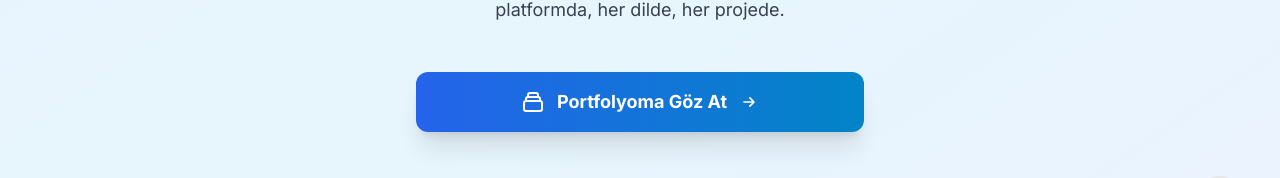
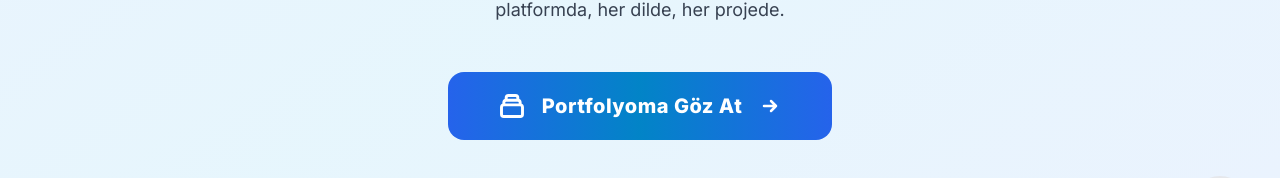
Before and after one commit to mobilteknolojileri/goldsword-portfolio, a Next.js app: page / in a window 1280 px wide. Shown: the part 536-714 px from the top of the page. Built offline with nearby package versions, Linux system fonts and the light colour scheme; no server answers.

Commit message:
feat: integrate featured apps and refine hero section UI

```diff
--- a/app/page.tsx
+++ b/app/page.tsx
@@ -4,6 +4,7 @@ import { useEffect } from 'react'
 import Navbar from '@/components/layout/Navbar'
 import Hero from '@/features/hero'
 import Experience from '@/features/experience'
+import FeaturedApps from '@/features/featured-apps'
 import Research from '@/features/research'
 import Testimonials from '@/features/testimonials'
 import Contact from '@/features/contact'
@@ -62,6 +63,10 @@ export default function Home() {
                     </ScrollReveal>
 
                     <ScrollReveal>
+                        <FeaturedApps />
+                    </ScrollReveal>
+
+                    <ScrollReveal>
                         <Research />
                     </ScrollReveal>
 
--- a/features/hero/index.tsx
+++ b/features/hero/index.tsx
@@ -43,15 +43,15 @@ const Hero = () => {
                     </p>
 
                     <div className="flex justify-center mb-8 md:mb-12 px-4">
-                        <Link href="/portfolio" className="w-full max-w-md">
-                            <button className="group relative w-full px-8 py-4 bg-gradient-to-r from-primary-600 to-accent-600 hover:from-primary-700 hover:to-accent-700 text-white text-lg font-bold rounded-xl shadow-xl hover:shadow-2xl transition-all duration-300 transform hover:scale-105">
-                                <span className="flex items-center justify-center gap-3">
-                                    <svg className="w-6 h-6 flex-shrink-0" fill="none" viewBox="0 0 24 24" stroke="currentColor">
-                                        <path strokeLinecap="round" strokeLinejoin="round" strokeWidth={2} d="M19 11H5m14 0a2 2 0 012 2v6a2 2 0 01-2 2H5a2 2 0 01-2-2v-6a2 2 0 012-2m14 0V9a2 2 0 00-2-2M5 11V9a2 2 0 012-2m0 0V5a2 2 0 012-2h6a2 2 0 012 2v2M7 7h10" />
+                        <Link href="/portfolio" className="w-full max-w-sm">
+                            <button className="group relative w-full px-8 py-5 bg-gradient-to-r from-primary-600 via-accent-600 to-primary-600 bg-size-200 bg-pos-0 hover:bg-pos-100 text-white text-xl font-extrabold rounded-2xl shadow-[0_15px_40px_rgba(var(--primary-rgb),0.4)] hover:shadow-[0_20px_50px_rgba(var(--primary-rgb),0.6)] transition-all duration-500 transform hover:scale-105 active:scale-95">
+                                <span className="flex items-center justify-center gap-4">
+                                    <svg className="w-7 h-7 flex-shrink-0 animate-bounce-horizontal" fill="none" viewBox="0 0 24 24" stroke="currentColor">
+                                        <path strokeLinecap="round" strokeLinejoin="round" strokeWidth={2.5} d="M19 11H5m14 0a2 2 0 012 2v6a2 2 0 01-2 2H5a2 2 0 01-2-2v-6a2 2 0 012-2m14 0V9a2 2 0 00-2-2M5 11V9a2 2 0 012-2m0 0V5a2 2 0 012-2h6a2 2 0 012 2v2M7 7h10" />
                                     </svg>
-                                    Portfolyoma Göz At
-                                    <svg className="w-5 h-5 flex-shrink-0 group-hover:translate-x-1 transition-transform" fill="none" viewBox="0 0 24 24" stroke="currentColor">
-                                        <path strokeLinecap="round" strokeLinejoin="round" strokeWidth={2} d="M13 7l5 5m0 0l-5 5m5-5H6" />
+                                    <span className="tracking-wide">Portfolyoma Göz At</span>
+                                    <svg className="w-6 h-6 flex-shrink-0 group-hover:translate-x-2 transition-transform duration-300" fill="none" viewBox="0 0 24 24" stroke="currentColor">
+                                        <path strokeLinecap="round" strokeLinejoin="round" strokeWidth={2.5} d="M13 7l5 5m0 0l-5 5m5-5H6" />
                                     </svg>
                                 </span>
                             </button>
```
